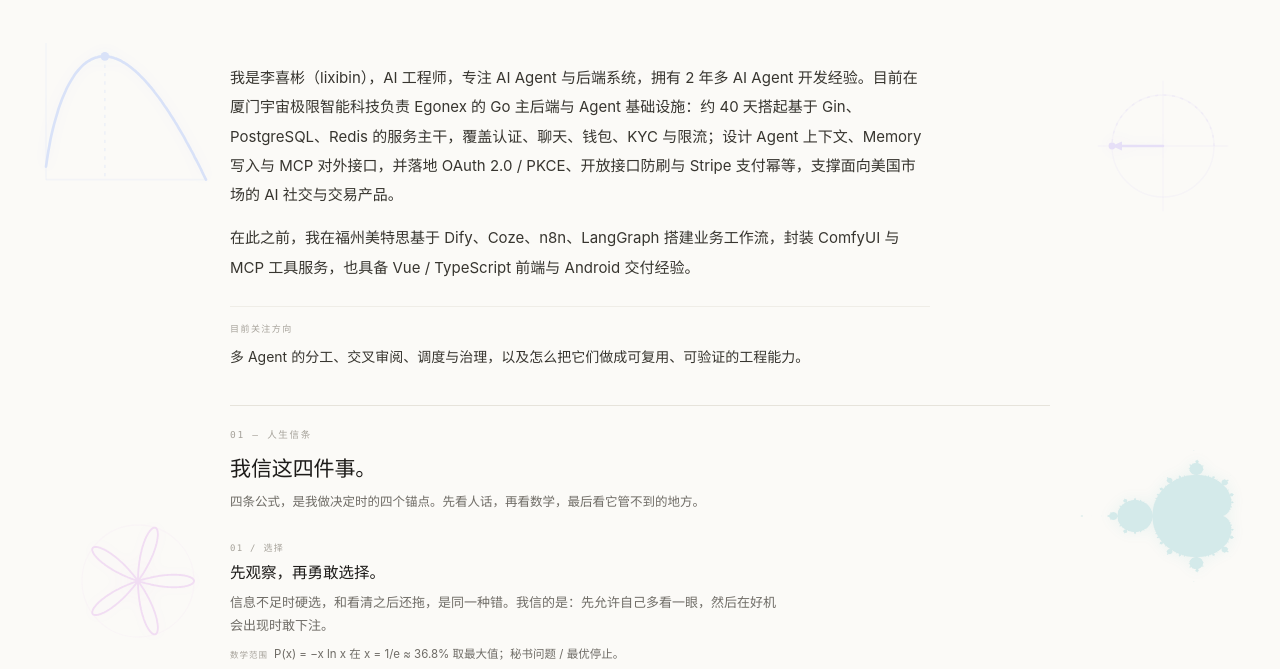
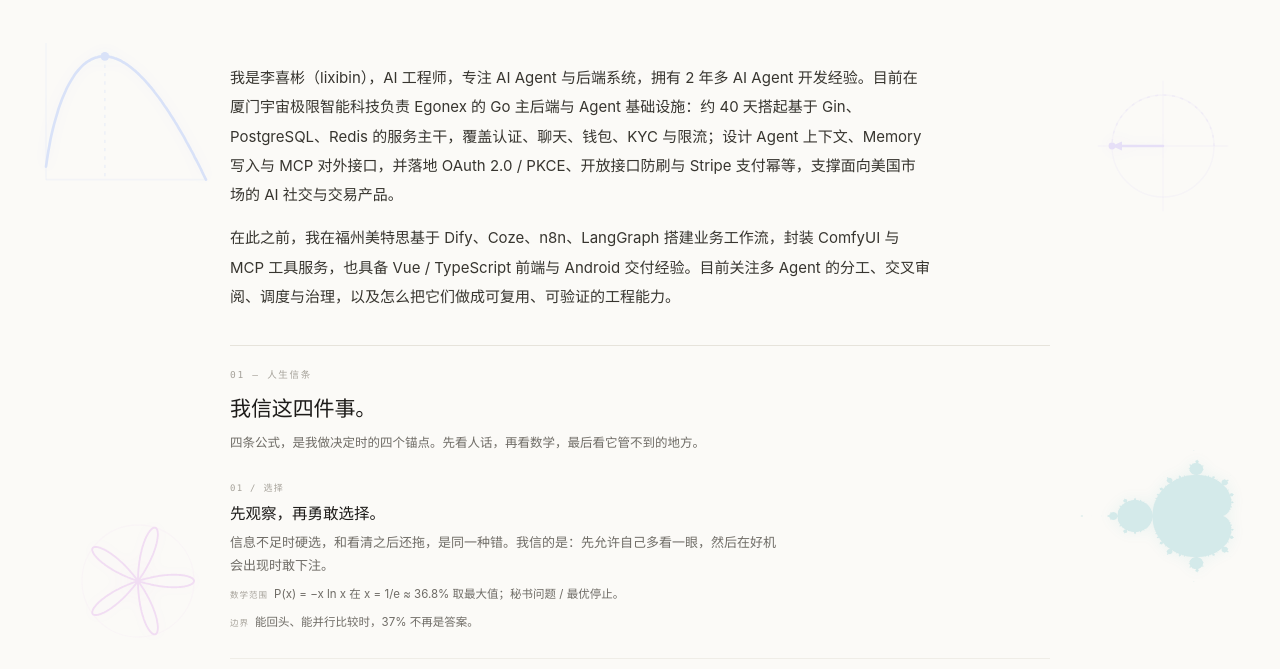
Before and after one commit to lxb12123/lxb12123.github.io, a plain HTML site: page index.html in a window 1280 px wide. Shown: the part 83-752 px from the top of the page. Drawn offline with Linux system fonts and the light colour scheme.

Commit message:
Inline focus as the third sentence

```diff
--- a/index.html
+++ b/index.html
@@ -45,9 +45,6 @@
   /* bio */
   .bio{font-size:15px;line-height:1.95;color:var(--body);margin-top:26px;max-width:700px}
   .bio-2{margin-top:14px}
-  .focus{margin-top:24px;padding-top:14px;border-top:1px solid var(--line-2);max-width:700px}
-  .focus-label{font-family:var(--mono);font-size:9px;letter-spacing:.16em;color:var(--faint);margin-bottom:7px}
-  .focus p{font-size:14px;line-height:1.9;color:var(--body)}
 
   /* intro */
   .intro{margin-top:24px}
@@ -147,12 +144,9 @@
 
   <main>
     <p class="bio">我是李喜彬（lixibin），AI 工程师，专注 AI Agent 与后端系统，拥有 2 年多 AI Agent 开发经验。目前在厦门宇宙极限智能科技负责 Egonex 的 Go 主后端与 Agent 基础设施：约 40 天搭起基于 Gin、PostgreSQL、Redis 的服务主干，覆盖认证、聊天、钱包、KYC 与限流；设计 Agent 上下文、Memory 写入与 MCP 对外接口，并落地 OAuth 2.0 / PKCE、开放接口防刷与 Stripe 支付幂等，支撑面向美国市场的 AI 社交与交易产品。</p>
-    <p class="bio bio-2">在此之前，我在福州美特思基于 Dify、Coze、n8n、LangGraph 搭建业务工作流，封装 ComfyUI 与 MCP 工具服务，也具备 Vue / TypeScript 前端与 Android 交付经验。</p>
+    <p class="bio bio-2">在此之前，我在福州美特思基于 Dify、Coze、n8n、LangGraph 搭建业务工作流，封装 ComfyUI 与 MCP 工具服务，也具备 Vue / TypeScript 前端与 Android 交付经验。目前关注多 Agent 的分工、交叉审阅、调度与治理，以及怎么把它们做成可复用、可验证的工程能力。</p>
 
-    <div class="focus">
-      <div class="focus-label">目前关注方向</div>
-      <p>多 Agent 的分工、交叉审阅、调度与治理，以及怎么把它们做成可复用、可验证的工程能力。</p>
-    </div>
+
 
     <section id="ideas" class="creeds">
       <div class="sec-label">01 — 人生信条</div>
```
